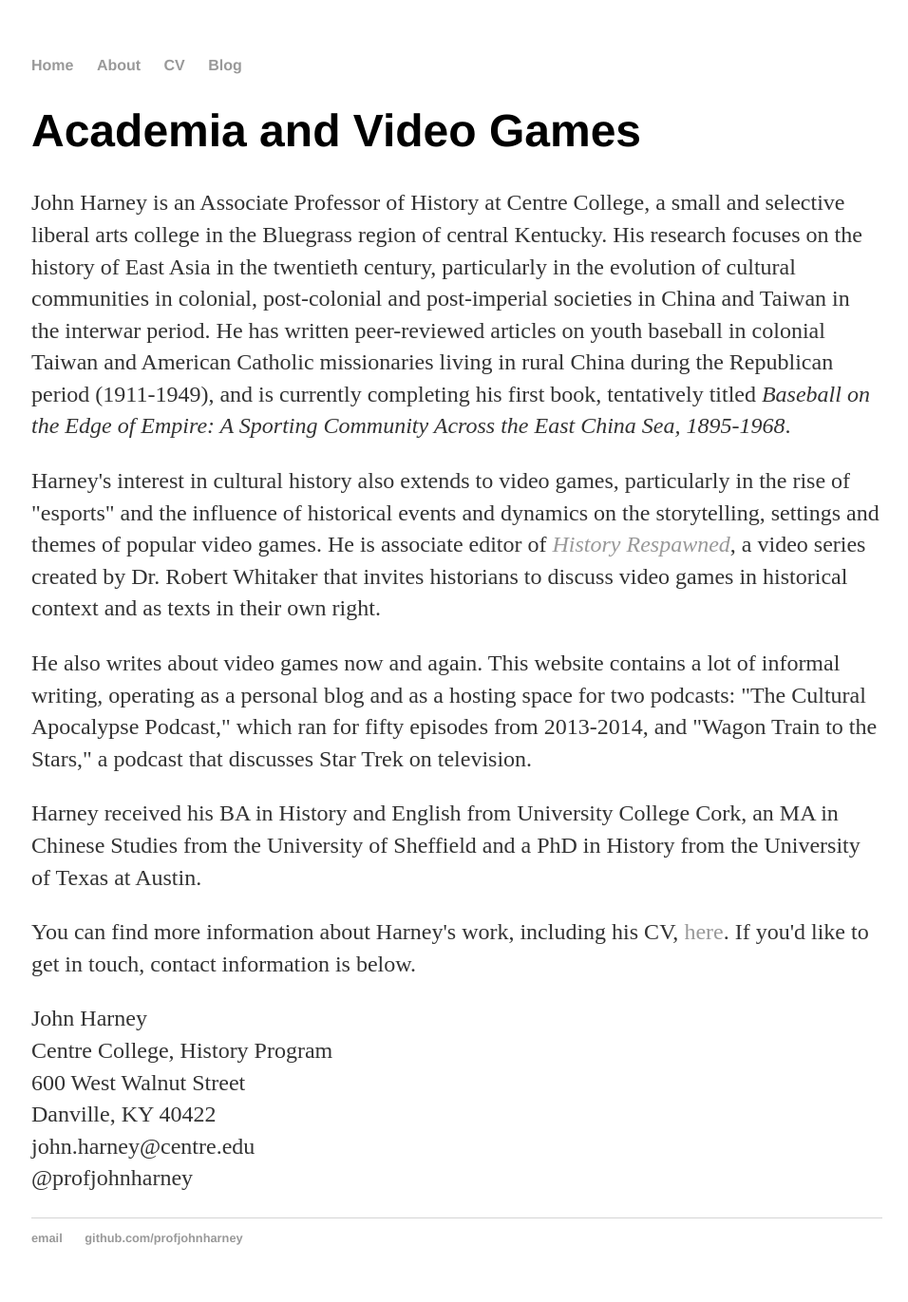
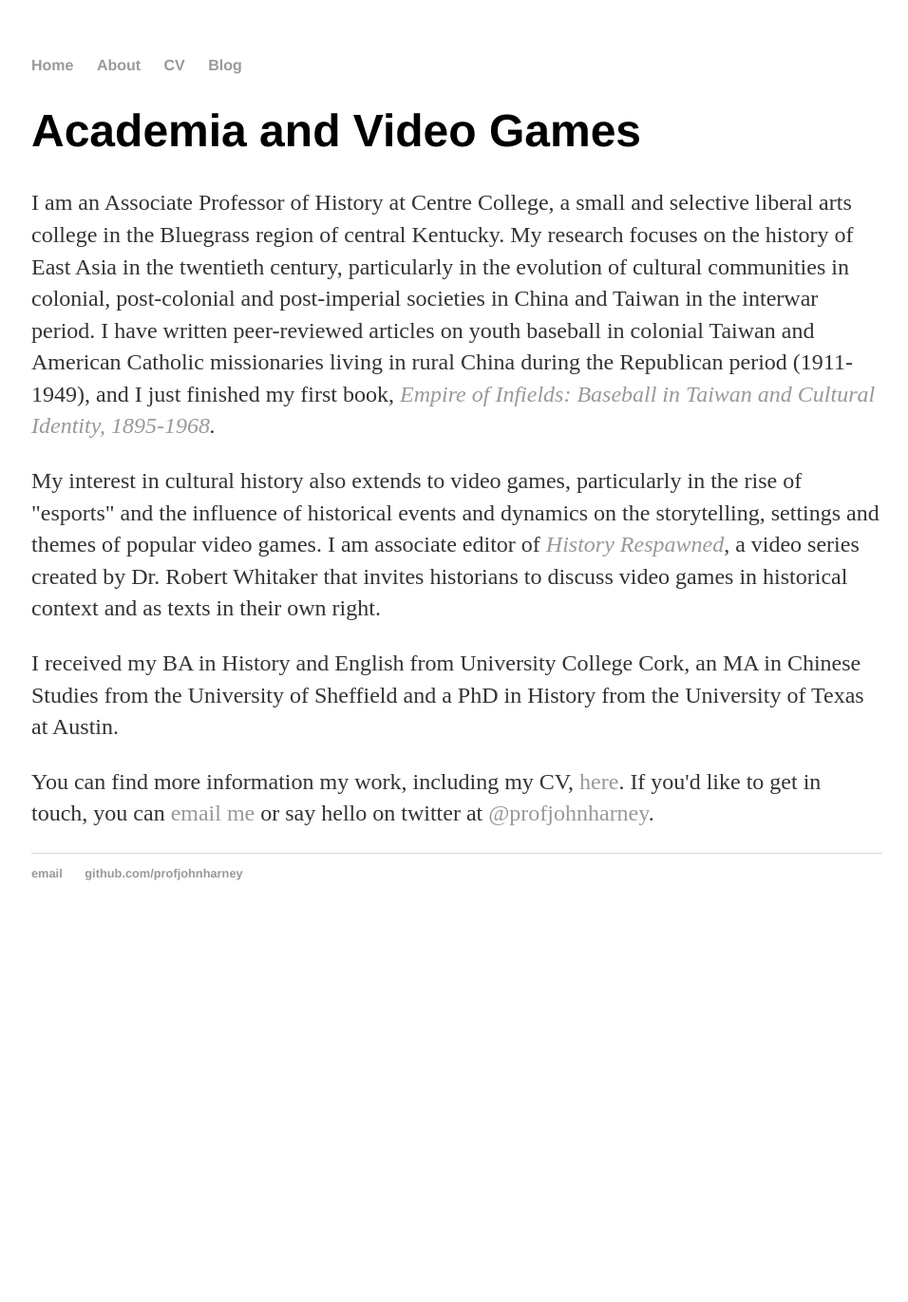
Before and after one commit to profjohnharney/profjohnharney.github.io, a Jekyll site: the page built from about/index.html, in a window 1280 px wide. Shown: the whole page at 95% size, without its empty margins (159-1115 px from the left). Built offline with Jekyll 4.4.1, drawn with Linux system fonts in a browser that asks for light colours; after the commit the page ends 987 px from its top, so only the background shows below that.

Commit message:
Update index.html

```diff
--- a/about/index.html
+++ b/about/index.html
@@ -3,31 +3,17 @@ layout: default
 title: Academia and Video Games
 ---
 	<h1>{{ page.title }}</h1>
-	<p>
 
-John Harney is an Associate Professor of History at Centre College, a small and selective liberal arts college in the Bluegrass region of central Kentucky. His research focuses on the history of East Asia in the twentieth century, particularly in the evolution of cultural communities in colonial, post-colonial and post-imperial societies in China and Taiwan in the interwar period. He has written peer-reviewed articles on youth baseball in colonial Taiwan and American Catholic missionaries living in rural China during the Republican period (1911-1949), and is currently completing his first book, tentatively titled <em>Baseball on the Edge of Empire: A Sporting Community Across the East China Sea, 1895-1968</em>.
-</p>
-<p>
-Harney's interest in cultural history also extends to video games, particularly in the rise of "esports" and the influence of historical events and dynamics on the storytelling, settings and themes of popular video games. He is associate editor of <a href="http://www.historyrespawned.com"><em>History Respawned</em></a>, a video series created by Dr. Robert Whitaker that invites historians to discuss video games in historical context and as texts in their own right.
-</p>
-<p>
-He also writes about video games now and again. This website contains a lot of informal writing, operating as a personal blog and as a hosting space for two podcasts: "The Cultural Apocalypse Podcast," which ran for fifty episodes from 2013-2014, and "Wagon Train to the Stars," a podcast that discusses Star Trek on television.
-</p>
-<p>
-Harney received his BA in History and English from University College Cork, an MA in Chinese Studies from the University of Sheffield and a PhD in History from the University of Texas at Austin.
-</p>
-<p>
-You can find more information about Harney's work, including his CV, <a href="CV_Harney.pdf">here</a>. If you'd like to get in touch, contact information is below.
-</p>
-<p>
-John Harney<br>
 
-Centre College, History Program<br>
+<p>I am an Associate Professor of History at Centre College, a small and selective liberal arts college in the Bluegrass region of central Kentucky. My research focuses on the history of East Asia in the twentieth century, particularly in the evolution of cultural communities in colonial, post-colonial and post-imperial societies in China and Taiwan in the interwar period. I have written peer-reviewed articles on youth baseball in colonial Taiwan and American Catholic missionaries living in rural China during the Republican period (1911-1949), and I just finished my first book, <em><a href="https://www.nebraskapress.unl.edu/university-of-nebraska-press/9780803286825/">Empire of Infields: Baseball in Taiwan and Cultural Identity, 1895-1968</a>.</em></p>
 
-600 West Walnut Street<br>
 
-Danville, KY 40422<br>
 
-john.harney@centre.edu<br>
+<p>My interest in cultural history also extends to video games, particularly in the rise of "esports" and the influence of historical events and dynamics on the storytelling, settings and themes of popular video games. I am associate editor of <a href="http://www.historyrespawned.com"><em>History Respawned</em></a>, a video series created by Dr. Robert Whitaker that invites historians to discuss video games in historical context and as texts in their own right.</p>
 
-  @profjohnharney</p>
+
+<p>I received my BA in History and English from University College Cork, an MA in Chinese Studies from the University of Sheffield and a PhD in History from the University of Texas at Austin.</p>
+
+
+
+<p>You can find more information my work, including my CV, <a href="https://centre.academia.edu/JohnHarney">here</a>. If you'd like to get in touch, you can <a href="mailto:john.harney@centre.edu">email me</a> or say hello on twitter at <a href="http://www.twitter.com/profjohnharney">@profjohnharney</a>.</p>
```
